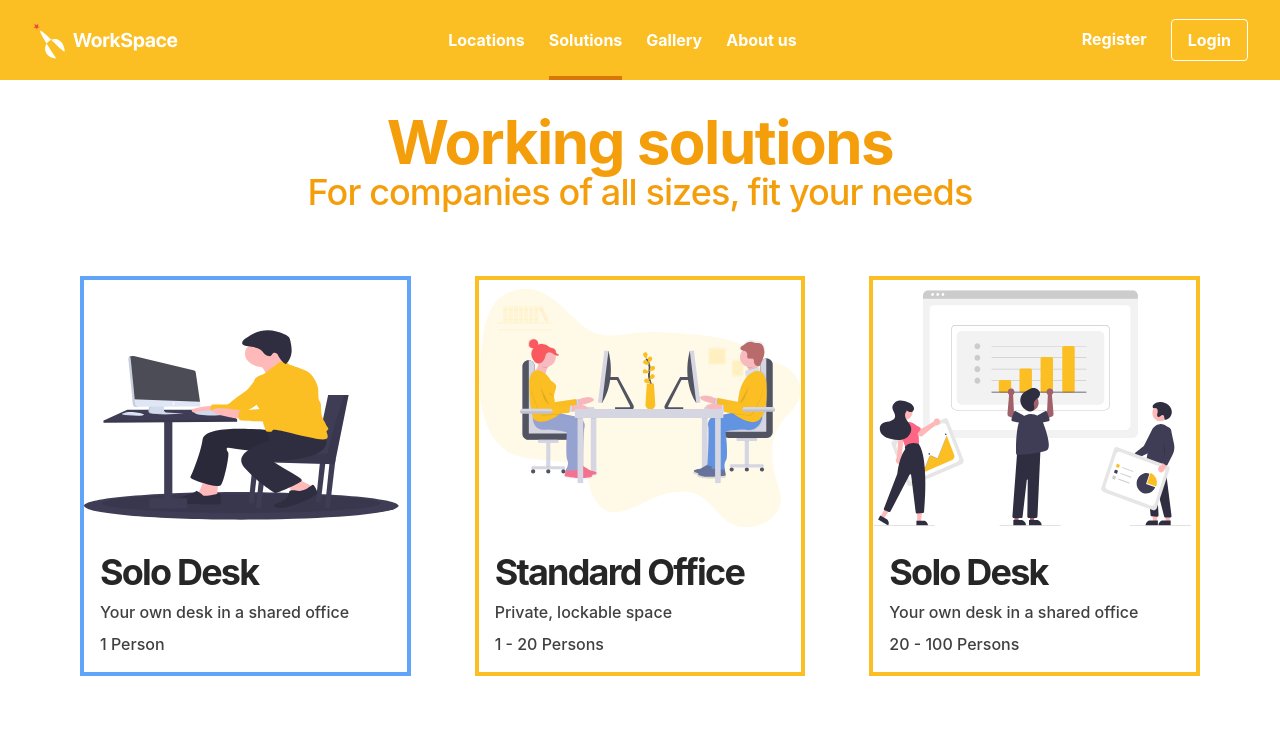
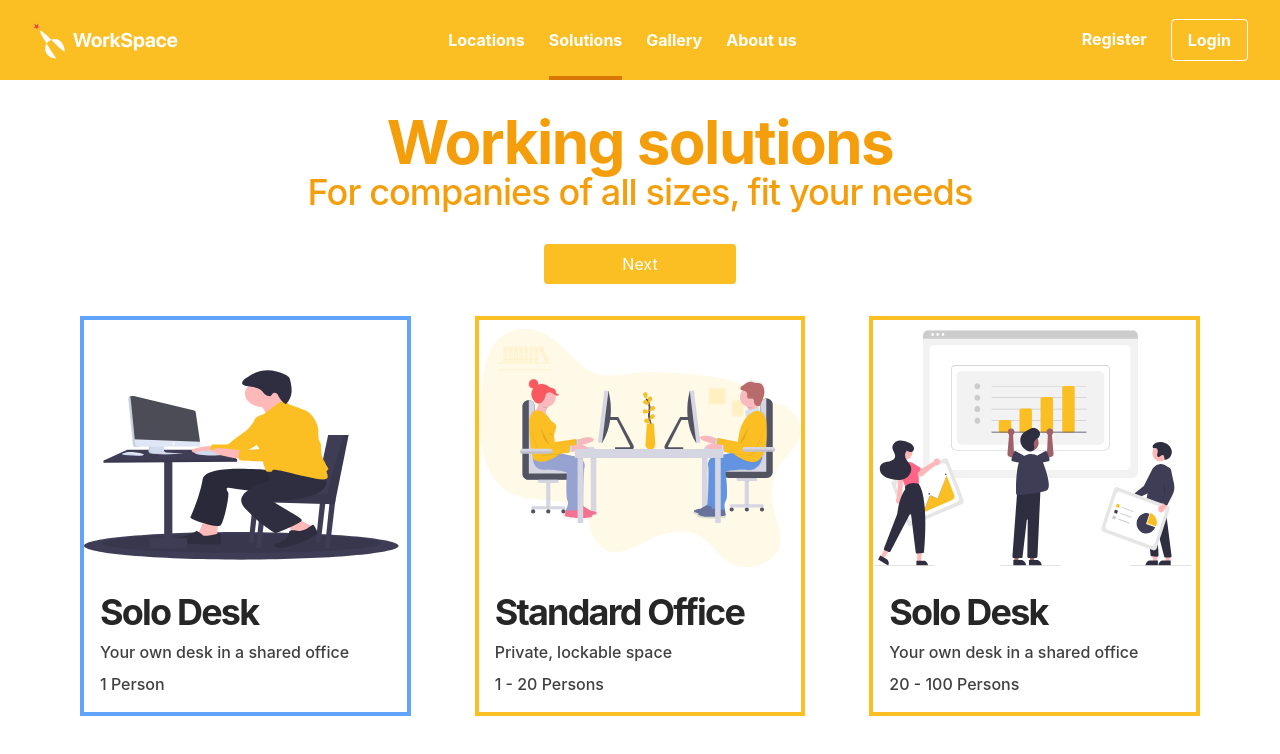
Before and after one commit to kainesv86/WorkSpace, a React (Create React App) app: page /solutions in a window 1280 px wide. Shown: the top 754 px of the page. Built offline with nearby package versions, Linux system fonts and the light colour scheme.

Commit message:
fix store

```diff
--- a/src/App.tsx
+++ b/src/App.tsx
@@ -1,7 +1,7 @@
 import NavBar from "./components/navbar";
 import Home from "./pages/home";
-import Locations from "./pages/locations";
-import Solutions from "./pages/solutions";
+import Locations from "./pages/locations/";
+import Solutions from "./pages/solutions/";
 
 import React from "react";
 import { Route, Switch } from "react-router-dom";
--- a/src/pages/solutions.tsx
+++ b/src/pages/solutions/index.tsx
@@ -1,4 +1,5 @@
 import * as React from "react";
+import { Link } from "react-router-dom";
 
 interface SolutionsServiceProps {
         imgUrl: string;
@@ -47,7 +48,14 @@ const Solutions: React.FunctionComponent<SolutionsProps> = () => {
                         <h2 className="text-xl font-medium tracking-tight text-center sm:text-4xl text-amber-500">
                                 For companies of all sizes, fit your needs
                         </h2>
-                        <ul className="flex flex-col items-center justify-center w-full mt-16 sm:flex-row">
+                        <div className="justify-center w-full px-8 mt-8 sm:flex">
+                                <Link to="/solutions">
+                                        <button className="w-full px-4 py-2 text-white rounded outline-none sm:w-48 bg-amber-400 focus:outline-none">
+                                                Next
+                                        </button>
+                                </Link>
+                        </div>
+                        <ul className="flex flex-col items-center justify-center w-full mt-0 sm:mt-8 sm:flex-row">
                                 {solutionsService.map((item, index) => (
                                         <li
                                                 className={`w-full mt-6 sm:mt-0 border-4 ${
```
Also changed, not shown: src/pages/locations/index.tsx (renamed from src/pages/locations.tsx).
